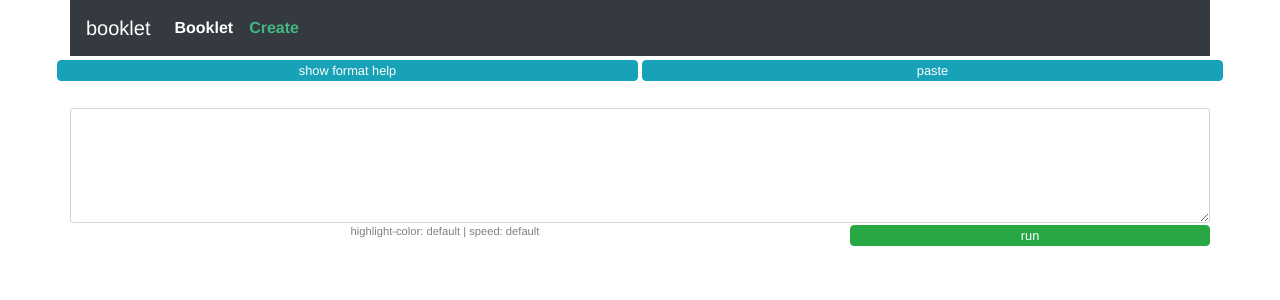
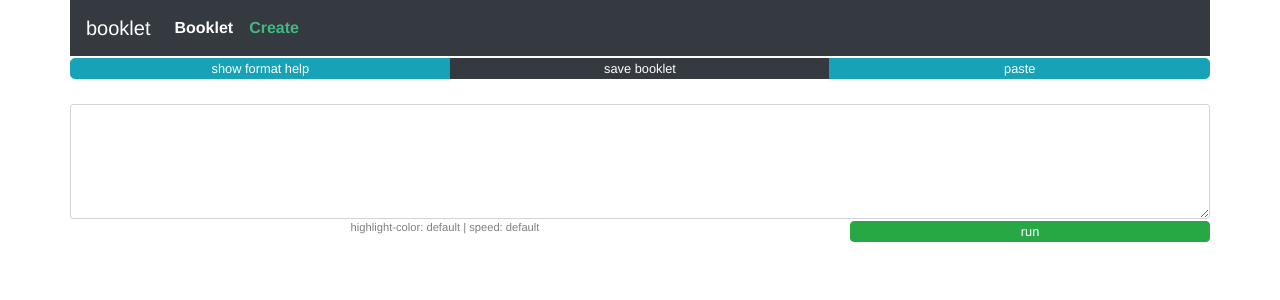
Before and after one commit to beefan/booklet, a Vue app in the folder frontend/: page /create-new in a window 1280 px wide. Shown: the top 300 px of the page. Built offline with nearby package versions, Linux system fonts and the light colour scheme.

Commit message:
Update save booklet user experience

```diff
--- a/frontend/src/views/Create.vue
+++ b/frontend/src/views/Create.vue
@@ -1,10 +1,16 @@
 <template lang="pug">
   div#syntax-playground
-    b-row#create-footer
-      b-col.clickable(xs="6")
-        b-button(:variant="showFormatHelp ? 'danger' : 'info'" @click="showFormatHelp = !showFormatHelp; showPasteBox = false") {{`${ showFormatHelp ? 'hide ' : 'show '} format help`}}
-      b-col.clickable(xs="6")
-        b-button(:variant="showPasteBox ? 'danger' : 'info'" @click="processPaste()") {{`${ showPasteBox ? 'process ' : ''} paste`}}
+    b-button-group#create-buttons(size="lg")
+      b-button(:variant="showFormatHelp ? 'danger' : 'info'" @click="showFormatHelp = !showFormatHelp; showPasteBox = false") {{`${ showFormatHelp ? 'hide ' : 'show '} format help`}}
+      b-button(variant="dark" @click="saveBooklet()") save booklet
+      b-button(:variant="showPasteBox ? 'danger' : 'info'" @click="processPaste()") {{`${ showPasteBox ? 'process ' : ''} paste`}}
+    //- b-row#create-footer
+      //- b-col.clickable(xs="4")
+      //-   b-button(:variant="showFormatHelp ? 'danger' : 'info'" @click="showFormatHelp = !showFormatHelp; showPasteBox = false") {{`${ showFormatHelp ? 'hide ' : 'show '} format help`}}
+      //- b-col.clickable(xs="4")
+      //-   b-button(:variant="showPasteBox ? 'danger' : 'info'" @click="processPaste()") {{`${ showPasteBox ? 'process ' : ''} paste`}}
+      //- b-col.clickable(xs="4")
+      //-   b-button(variant="success")
     b-row#create-header
       b-col(xs="8") {{ booklet.title }}
       b-col(xs="4") {{ booklet.author }}
@@ -60,10 +66,15 @@ export default {
   },
   methods: {
     loadBooklet(i) {
-      this.$store.dispatch('saveBooklet', this.booklet)
       this.$store.commit('setBooklet', this.booklet)
       this.$store.commit('navigate', {sent: 0, scene: i})
-      //this.$router.push('/')
+      this.$router.push('/')
+    },
+    saveBooklet() {
+      if (confirm('Save booklet to profile?')) {
+        //this.$store.dispatch('saveBooklet', this.booklet)
+        alert('Booklet saved')
+      }
     },
     newScene() {
       this.booklet.scenes.push({});
@@ -207,9 +218,8 @@ export default {
 </script>
 
 <style lang="sass">
-#create-footer
-  .clickable
-    padding: 2px
+#create-buttons
+  width: 100%
 
 #syntax-playground
   table
```
Also changed, not shown: 1 other file (tests, documents, lock files or other folders).
